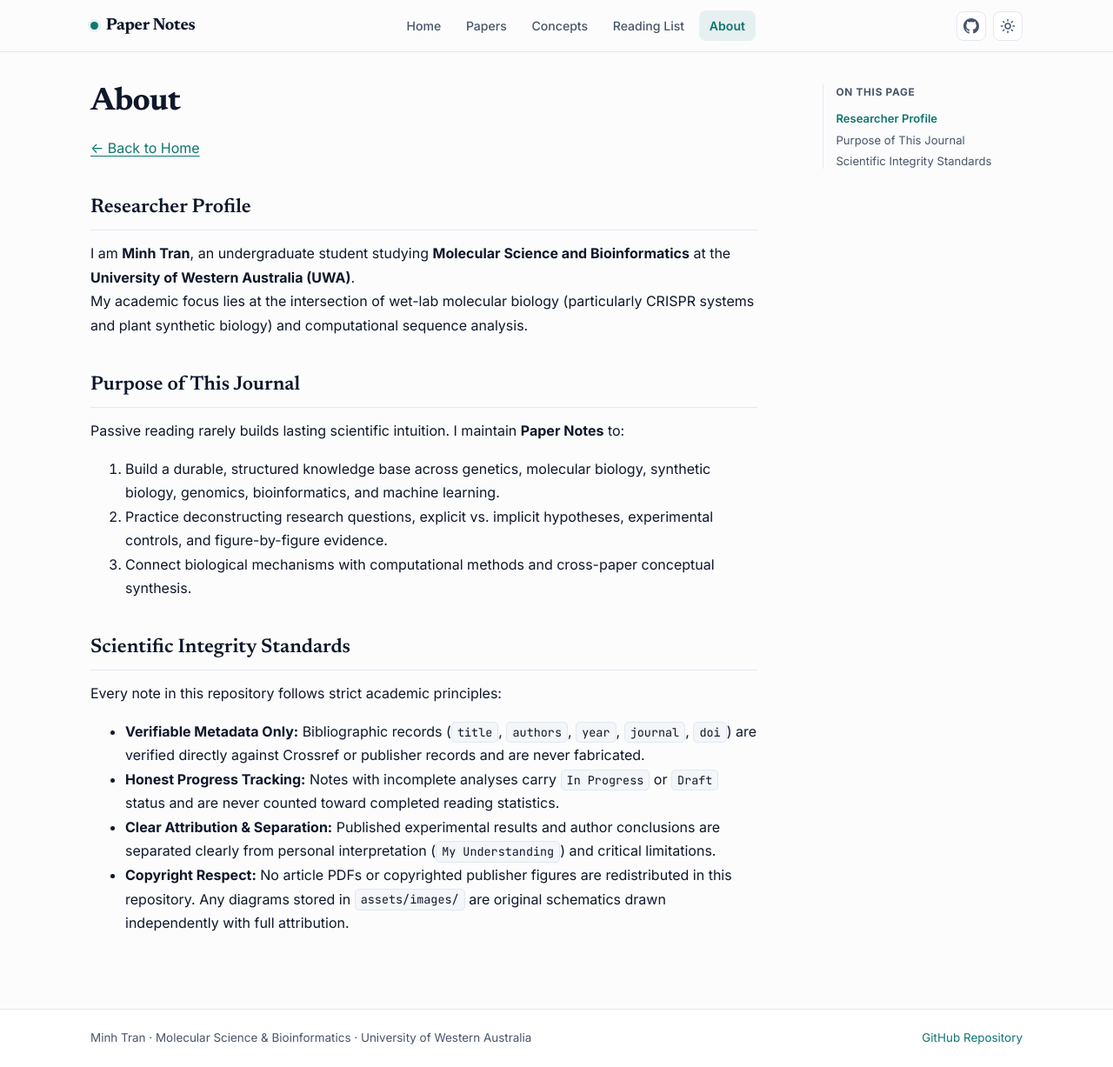
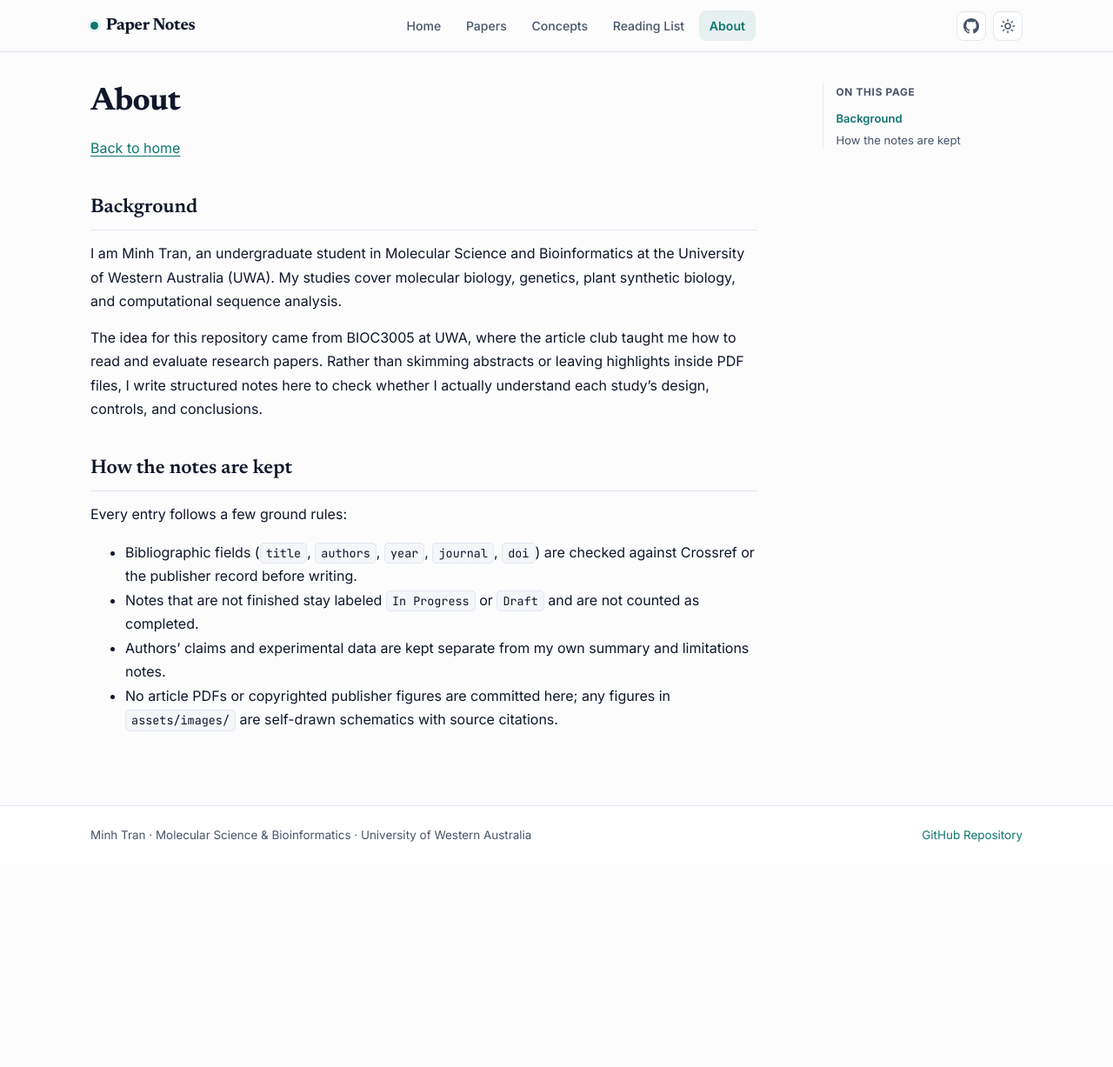
Before and after one commit to tranphuongminh2346/paper-notes, a Jekyll site: the page built from about.md, in a window 1280 px wide and 1227 px high. Shown: the whole window at 87% size. Built offline with Jekyll 4.4.1, drawn with Linux system fonts in a browser that asks for light colours; our own code applies the rules of GitHub Pages for plain Markdown files.

Commit message:
Refine README and portfolio copy, add BIOC3005 article club background

```diff
--- a/_layouts/archive.html
+++ b/_layouts/archive.html
@@ -17,7 +17,7 @@ layout: default
   <span class="hero-kicker">Literature Archive</span>
   <h1 class="hero-title">Papers &amp; Reading Analytics</h1>
   <p class="hero-lead">
-    Filter every paper note by research field, reading status, title, author, journal, or DOI. All counts update directly from verified YAML front matter.
+    Filter notes by research field, reading status, title, author, journal, or DOI. Counts update from the YAML metadata on each note.
   </p>
 
   <div class="kpi-grid archive-kpi">
@@ -188,7 +188,7 @@ layout: default
     </div>
   {% else %}
     <div class="empty-state">
-      No dated reading entries yet — monthly activity updates strictly from notes containing a verified <code>date_read</code> (<code>YYYY-MM-DD</code>).
+      No dated reading entries yet. Monthly activity updates from notes that have a verified <code>date_read</code> (<code>YYYY-MM-DD</code>).
     </div>
   {% endif %}
 </section>
--- a/about.md
+++ b/about.md
@@ -1,25 +1,18 @@
 # About
 
-[← Back to Home](README.md)
+[Back to home](README.md)
 
-## Researcher Profile
+## Background
 
-I am **Minh Tran**, an undergraduate student studying **Molecular Science and Bioinformatics** at the **University of Western Australia (UWA)**.
-My academic focus lies at the intersection of wet-lab molecular biology (particularly CRISPR systems and plant synthetic biology) and computational sequence analysis.
+I am Minh Tran, an undergraduate student in Molecular Science and Bioinformatics at the University of Western Australia (UWA). My studies cover molecular biology, genetics, plant synthetic biology, and computational sequence analysis.
 
-## Purpose of This Journal
+The idea for this repository came from BIOC3005 at UWA, where the article club taught me how to read and evaluate research papers. Rather than skimming abstracts or leaving highlights inside PDF files, I write structured notes here to check whether I actually understand each study's design, controls, and conclusions.
 
-Passive reading rarely builds lasting scientific intuition. I maintain **Paper Notes** to:
+## How the notes are kept
 
-1. Build a durable, structured knowledge base across genetics, molecular biology, synthetic biology, genomics, bioinformatics, and machine learning.
-2. Practice deconstructing research questions, explicit vs. implicit hypotheses, experimental controls, and figure-by-figure evidence.
-3. Connect biological mechanisms with computational methods and cross-paper conceptual synthesis.
+Every entry follows a few ground rules:
 
-## Scientific Integrity Standards
-
-Every note in this repository follows strict academic principles:
-
-- **Verifiable Metadata Only:** Bibliographic records (`title`, `authors`, `year`, `journal`, `doi`) are verified directly against Crossref or publisher records and are never fabricated.
-- **Honest Progress Tracking:** Notes with incomplete analyses carry `In Progress` or `Draft` status and are never counted toward completed reading statistics.
-- **Clear Attribution & Separation:** Published experimental results and author conclusions are separated clearly from personal interpretation (`My Understanding`) and critical limitations.
-- **Copyright Respect:** No article PDFs or copyrighted publisher figures are redistributed in this repository. Any diagrams stored in `assets/images/` are original schematics drawn independently with full attribution.
+- Bibliographic fields (`title`, `authors`, `year`, `journal`, `doi`) are checked against Crossref or the publisher record before writing.
+- Notes that are not finished stay labeled `In Progress` or `Draft` and are not counted as completed.
+- Authors' claims and experimental data are kept separate from my own summary and limitations notes.
+- No article PDFs or copyrighted publisher figures are committed here; any figures in `assets/images/` are self-drawn schematics with source citations.
```
Also changed, not shown: _layouts/home.html (+10 -10 lines), README.md.
